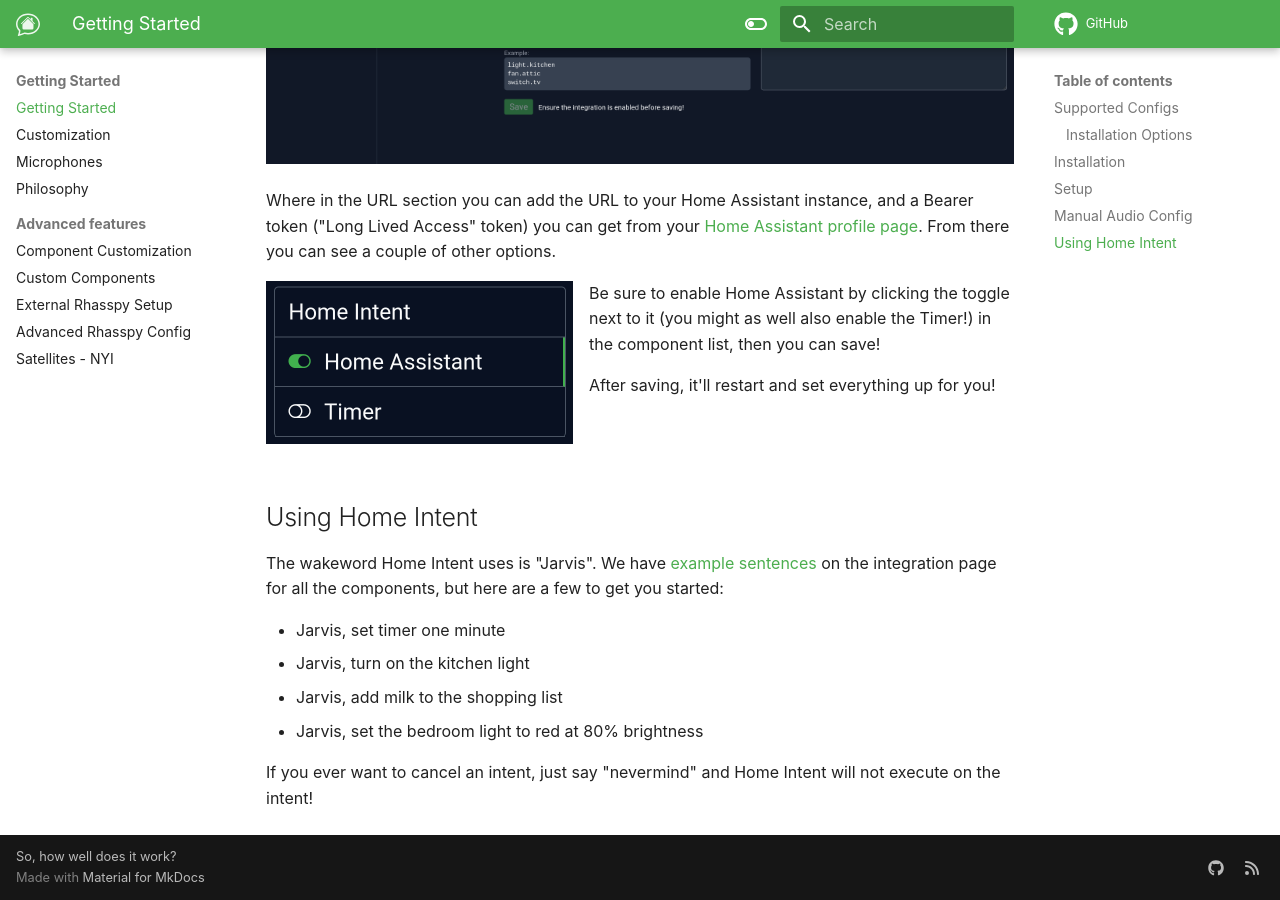
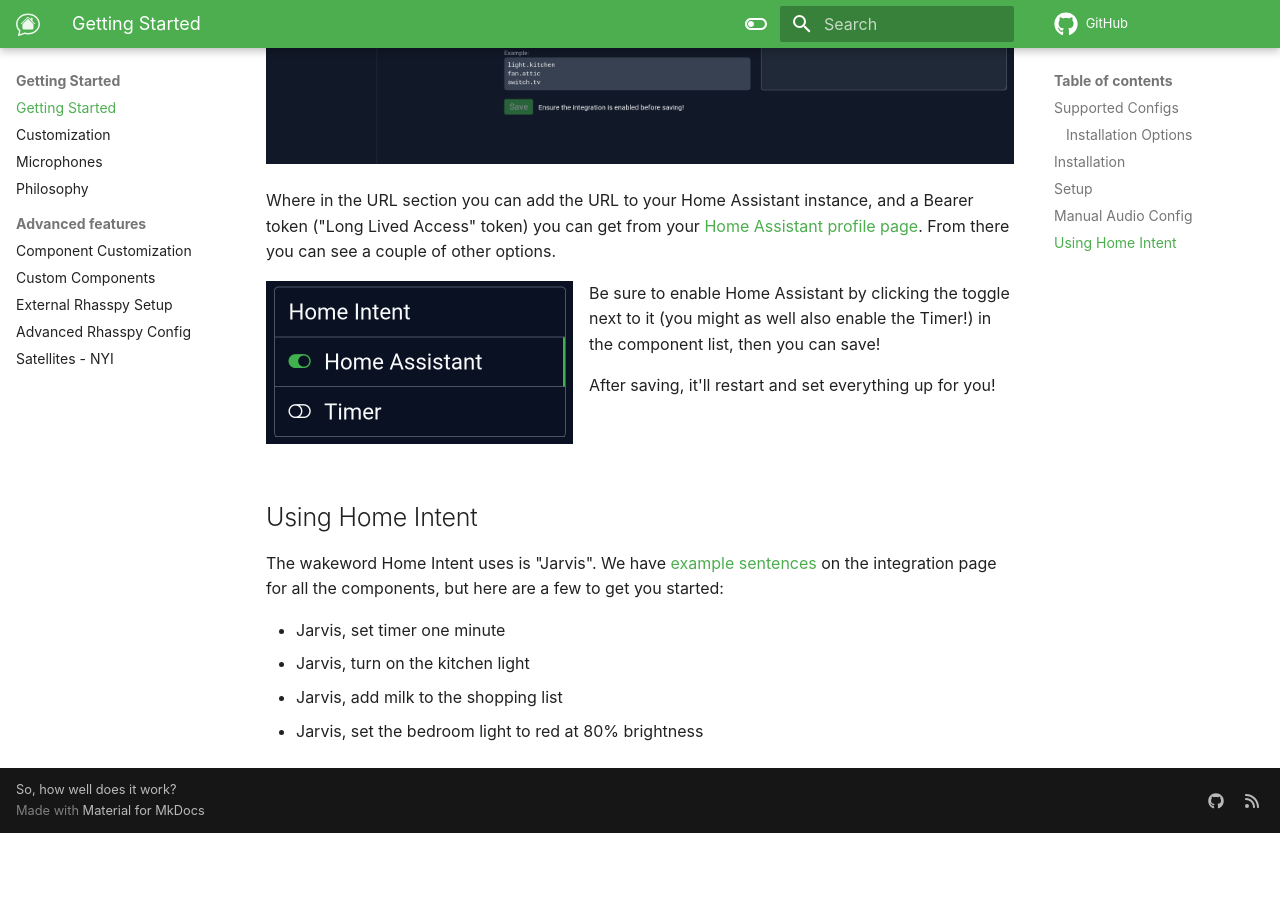
Before and after one commit to JarvyJ/HomeIntent, an MkDocs documentation site: the page built from docs/docs/getting-started/installation.md, in a window 1280 px wide and 900 px high, scrolled down 2314 px. Built offline with MkDocs 1.6.1 and Material for MkDocs 9.7.7, drawn with Linux system fonts in a browser that asks for light colours; comment, search, counter and statistics services are not loaded; after the commit the page ends 3147 px from its top, so only the background shows below that.

Commit message:
Update installation.md

```diff
--- a/docs/docs/getting-started/installation.md
+++ b/docs/docs/getting-started/installation.md
@@ -140,5 +140,3 @@
  * Jarvis, turn on the kitchen light
  * Jarvis, add milk to the shopping list
  * Jarvis, set the bedroom light to red at 80% brightness
-
-If you ever want to cancel an intent, just say "nevermind" and Home Intent will not execute on the intent!
```
